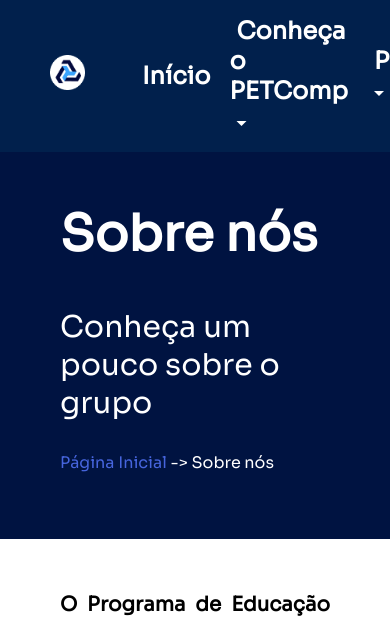
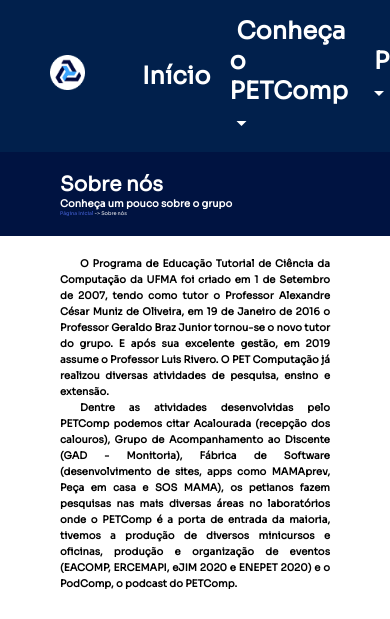
Before and after one commit to artur-pedro/petcomp-newwebsite, a PHP site: page /sobre.php in a window 390 px wide; the page is wider, and only the part inside the window is pictured. Shown: the top 619 px of that part. Run offline with PHP 8.4, Linux system fonts and the light colour scheme.

Commit message:
DEV 'Sobre Nós': Versão mobile finalizada

```diff
--- a/css/sobre.css
+++ b/css/sobre.css
@@ -1,7 +1,35 @@
+* {
+    margin: 0;
+    padding: 0;
+}
+
+html, body {
+    width: 100%;
+    height: 100%;
+    overflow: auto;
+}
+
 .container-header {
     color: white;
+    background-color: #001341;
+
+    & a {
+        cursor: pointer;
+        color: #4665DD;
+        text-decoration: none;
+    }
+}
+
+.container-body {
+    & p {
+        line-height: 1.6;
+        text-align: justify;
+    }
+}
+
+@media screen and (min-width: 1001px) {
+    .container-header {
         padding: 50px 60px;
-    background-color: #001341;
 
         & h2 {
             font-size: 50px;
@@ -17,22 +45,14 @@
             font-size: 16px;
             font-weight: normal;
         }
-
-    & a {
-        color: #4665DD;
-        text-decoration: none;
-    }
     }
 
     .container-body {
         padding: 50px 60px;
 
         & p {
-        margin: 0;
             font-size: 20px;
-        line-height: 1.6;
             font-weight: medium;
-        text-align: justify;
         }
     }
 
@@ -55,3 +75,86 @@
             border-radius: 30px;
         }
     }
+}
+
+@media screen and (max-width: 1000px) {
+    .gallery {
+        display: flex;
+        flex-direction: column;
+        margin: 30px 60px;
+        gap: 20px;
+
+        & .group {
+            display: grid;
+            grid-template-columns: repeat(2, 1fr);
+            gap: 10px;
+        }
+
+        & .group img {
+            width: 100%;
+            height: 100%;
+            object-fit: cover;
+            border-radius: 15px;
+        }
+
+        & .group img.wide {
+            grid-column: span 2;
+        }
+    }
+}
+
+@media screen and (min-width: 601px) and (max-width: 1000px) {
+    .container-header {
+        padding: 20px 50px;
+
+        & h2 {
+            font-size: 24px;
+        }
+
+        & h3 {
+            font-size: 16px;
+        }
+
+        & p {
+            font-size: 9px;
+            font-weight: normal;
+        }
+    }
+
+    .container-body {
+        padding: 20px 50px;
+
+        & p {
+            font-size: 14px;
+            text-indent: 2em;
+        }
+    }
+}
+
+@media screen and (max-width: 600px) {
+    .container-header {
+        padding: 20px 60px;
+
+        & h2 {
+            font-size: 20px;
+        }
+
+        & h3 {
+            font-size: 10px;
+        }
+
+        & p {
+            font-size: 5px;
+            font-weight: normal;
+        }
+    }
+
+    .container-body {
+        padding: 20px 60px;
+
+        & p {
+            font-size: 10px;
+            text-indent: 2em;
+        }
+    }
+}
--- a/sobre.php
+++ b/sobre.php
@@ -1,5 +1,5 @@
 <!DOCTYPE html>
-<html lang="en">
+<html lang="pt-br">
 <head>
     <meta charset="UTF-8">
     <meta name="viewport" content="width=device-width, initial-scale=1.0">
@@ -22,14 +22,14 @@
 
     <div class="gallery">
         <div class="group">
-            <img src="/img/sobre-image1.png">
+            <img src="/img/sobre-image1.png" class="wide">
             <img src="/img/sobre-image3.png">
             <img src="/img/sobre-image5.png">
         </div>
         <div class="group">
+            <img src="/img/sobre-image6.png" class="wide">
+            <img src="/img/sobre-image4.png">
             <img src="/img/sobre-image2.png">
-            <img src="/img/sobre-image4.png">
-            <img src="/img/sobre-image6.png">
         </div>
     </div>
 
```
Lines whose indentation alone changed are shown as unchanged.
